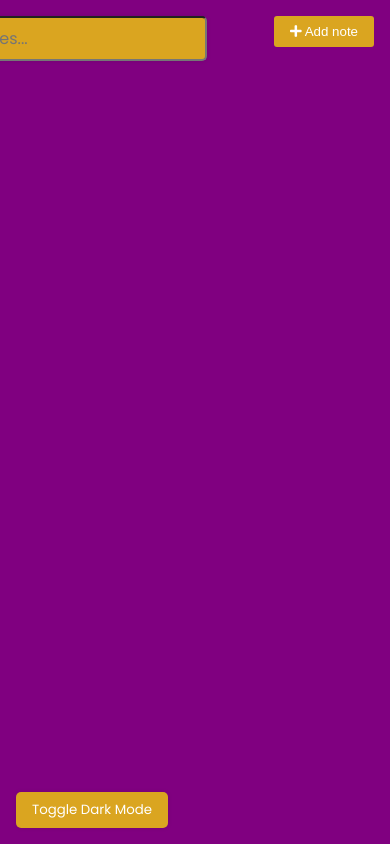
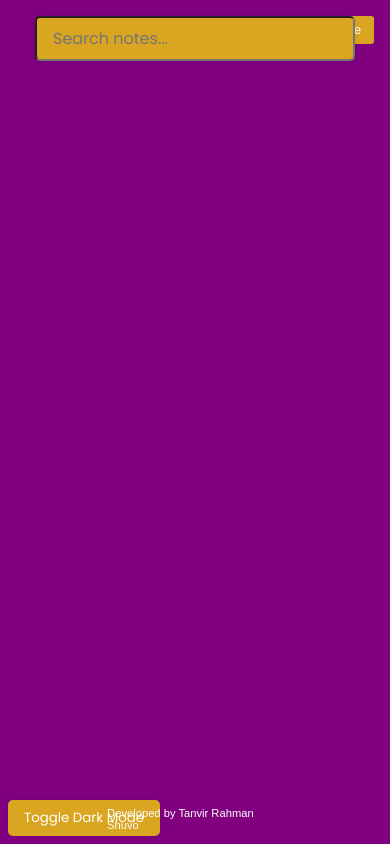
Before and after one commit to thenameisshuvo/Notepad, a plain HTML site: page index.html in a window 390 px wide. Drawn offline with nearby package versions, Linux system fonts and the light colour scheme.

Commit message:
Update style.css

```diff
--- a/style.css
+++ b/style.css
@@ -6,8 +6,7 @@
 }
 
 body {
-  background-color:purple ;
-
+  background-color: purple;
   font-family: 'Poppins', sans-serif;
   display: flex;
   flex-wrap: wrap;
@@ -19,7 +18,7 @@ body {
   position: fixed;
   top: 1rem;
   right: 1rem;
-  background-color:goldenrod;
+  background-color: goldenrod;
   color: #fff;
   border: none;
   border-radius: 3px;
@@ -38,10 +37,11 @@ body {
   height: 350px;
   width: 350px;
   overflow-y: scroll;
+  transition: width 0.3s, height 0.3s;
 }
 
 .note .tools {
-  background-color:goldenrod;
+  background-color: goldenrod;
   display: flex;
   justify-content: flex-end;
   padding: 0.5rem;
@@ -73,26 +73,27 @@ body {
 .hidden {
   display: none;
 }
+
 #search {
   position: fixed;
   top: 1rem;
-  left: 13%;
+  left: 50%;
   transform: translateX(-50%);
   font-family: 'Poppins', sans-serif;
   font-size: 1rem;
-  color:white;
+  color: white;
   padding: 0.5rem 1rem;
   border-radius: 5px;
-  background-color:goldenrod;
+  background-color: goldenrod;
   box-shadow: 0 0 5px rgba(0, 0, 0, 0.1);
-  width: 80%; /* Adjust width as needed */
-  max-width: 350px; /* Maximum width to prevent stretching too wide */
+  width: 90%; /* Adjust width for responsiveness */
+  max-width: 350px;
   transition: border-color 0.3s ease, box-shadow 0.3s ease;
-  z-index: 1000; /* Ensure it stays above other content */
+  z-index: 1000;
 }
 
 #search:focus {
- box-shadow: 0 0 7px white;
+  box-shadow: 0 0 7px white;
   outline: none;
 }
 
@@ -112,28 +113,27 @@ body.dark-mode .add {
 
 #toggle-theme {
   position: fixed;
-  bottom: 1rem; /* Distance from the bottom of the viewport */
-  left: 1rem; /* Distance from the left of the viewport */
-  background-color:goldenrod; /* Example background color */
-  color: #fff; /* Text color */
+  bottom: 1rem;
+  left: 1rem;
+  background-color: goldenrod;
+  color: #fff;
   border: none;
   border-radius: 5px;
   padding: 0.5rem 1rem;
   cursor: pointer;
   font-family: 'Poppins', sans-serif;
   box-shadow: 0 0 5px rgba(0, 0, 0, 0.1);
-  z-index: 1000; /* Ensure it stays above other content */
+  z-index: 1000;
   transition: background-color 0.3s, box-shadow 0.3s;
 }
 
 #toggle-theme:hover {
-  background-color: #8e44ad; /* Darker shade on hover */
+  background-color: #8e44ad;
 }
 
 #toggle-theme:active {
-  transform: scale(0.98); /* Slight scale effect when clicked */
+  transform: scale(0.98);
 }
-
 
 .note {
   transition: transform 0.3s, box-shadow 0.3s;
@@ -143,20 +143,67 @@ body.dark-mode .add {
   transform: translateY(-5px);
   box-shadow: 0 4px 15px rgba(0, 0, 0, 0.2);
 }
+
 textarea, .main {
   transition: opacity 0.3s, visibility 0.3s;
 }
+
+@media (max-width: 1024px) {
+  .note {
+    width: 80%;
+    height: 300px;
+    margin: 20px auto;
+  }
+
+  #search {
+    width: 80%;
+    max-width: 320px;
+  }
+}
+
 @media (max-width: 768px) {
   .note {
-    width: 90%;
+    width: 85%;
     height: auto;
     margin: 20px auto;
+  }
+
+  #search {
+    width: 85%;
+    max-width: 330px;
+  }
+
+  #toggle-theme {
+    bottom: 0.5rem;
+    left: 0.5rem;
+  }
+
+  .add {
+    top: 1rem;
+    right: 1rem;
   }
 }
 
 @media (max-width: 480px) {
   .note {
-    width: 100%;
+    width: 95%;
+    margin: 10px auto;
+  }
+
+  #search {
+    width: 90%;
+    max-width: 320px;
+  }
+
+  #toggle-theme {
+    bottom: 0.5rem;
+    left: 0.5rem;
+  }
+
+  .add {
+    top: 1rem;
+    right: 1rem;
+    padding: 0.4rem 0.8rem;
   }
 }
 
@@ -183,7 +230,8 @@ textarea, .main {
 #developer-credit {
   position: fixed;
   bottom: 0.5rem;
-  left: 80rem;
+  left: 50%;
+  transform: translateX(-50%);
   font-family: 'Arial', sans-serif;
   font-size: 0.7rem;
   color: #fff;
```
